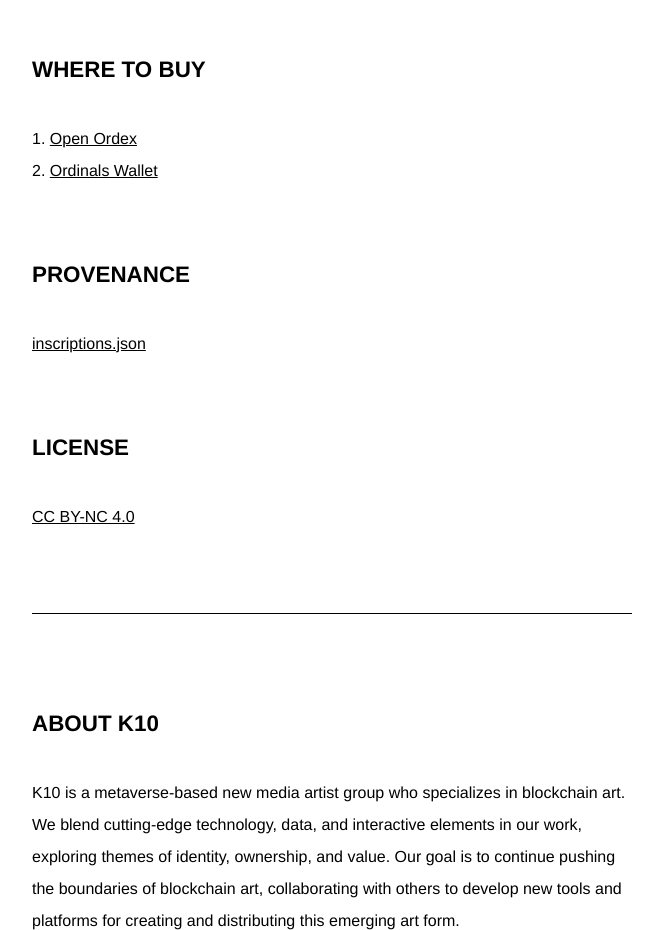
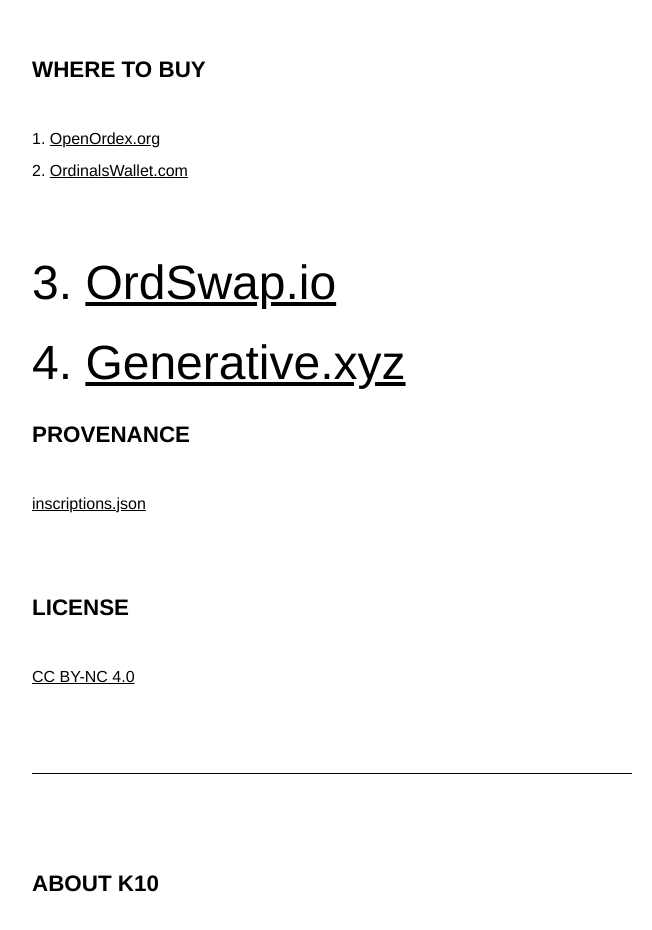
Before and after one commit to dbdbking/ordinalme, a plain HTML site: page index.html in a window 1280 px wide. Shown: the part 1720-2650 px from the top of the page, without its empty margins (308-960 px from the left). Drawn offline with Linux system fonts and the light colour scheme.

Commit message:
Update index.html

```diff
--- a/index.html
+++ b/index.html
@@ -35,7 +35,13 @@
 
 
       <p class="subhead">Where to buy</p>
-      <p class="soon">1. <a href="https://openordex.org/collection?slug=ordinal-portraits" target="_blank">Open Ordex</a><br>2. <a href="https://ordinalswallet.com/collection/ordinal-portraits" target="_blank">Ordinals Wallet</a></p>
+      <p class="soon">
+        1. <a href="https://openordex.org/collection?slug=ordinal-portraits" target="_blank">OpenOrdex.org</a><br>
+        2. <a href="https://ordinalswallet.com/collection/ordinal-portraits" target="_blank">OrdinalsWallet.com</a></p>
+        3. <a href="https://ordswap.io/collections/portraits" target="_blank">OrdSwap.io</a></p>
+        4. <a href="https://generative.xyz/generative/1000844" target="_blank">Generative.xyz</a></p>
+
+
 
       <p class="subhead">Provenance</p>
       <p class="soon"><a href="ordinal-portraits/inscriptions.json" target="_blank">inscriptions.json</a></p>
```
